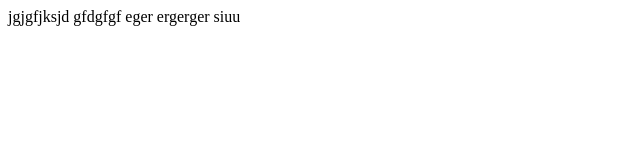
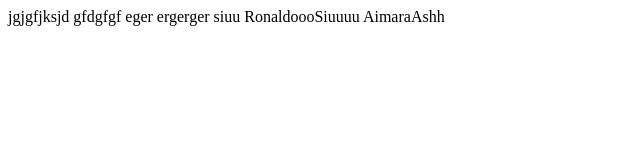
Before and after one commit to Ju4nM/colaboracionRuben, a plain HTML site: page index.html in a window 1280 px wide. Shown: the whole page, without its empty margins (0-640 px from the left). Drawn offline with Linux system fonts and the light colour scheme.

```diff
--- a/index.html
+++ b/index.html
@@ -11,5 +11,7 @@
     eger
     ergerger
     siuu
+    RonaldoooSiuuuu
+    AimaraAshh
 </body>
 </html>
```
